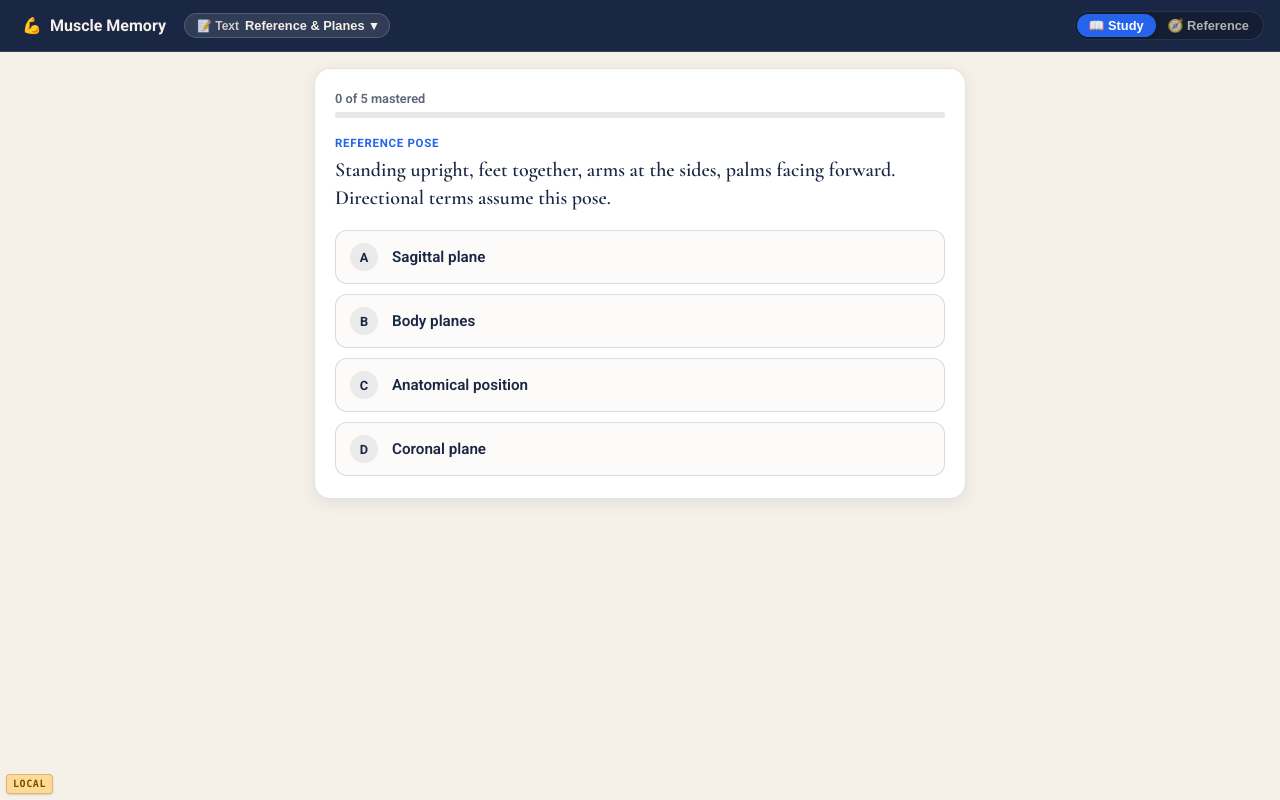
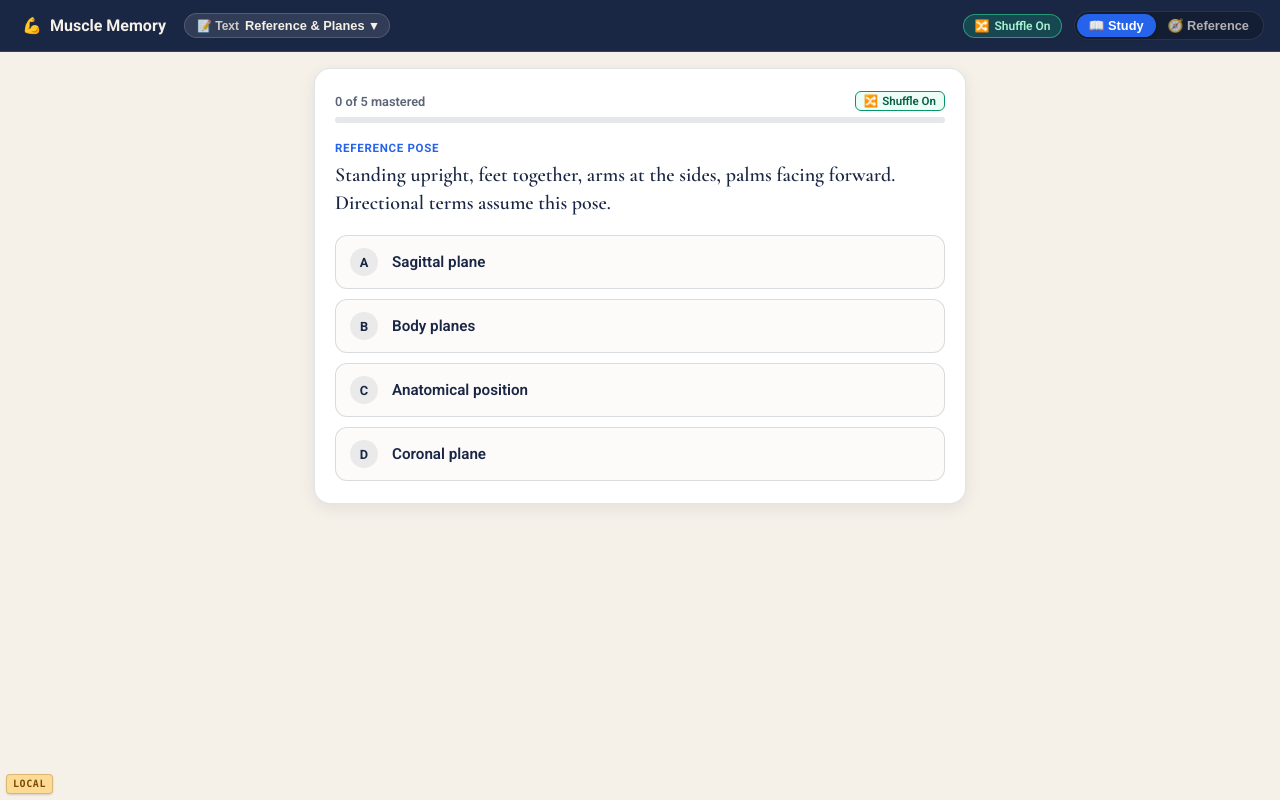
Before and after one commit to LikeMyBread/muscle, a React (Vite) app: page / in a window 1280 px wide. Both pictures are taken after a click on the button 614 px from the left and 470 px from the top of the page. Built offline with nearby package versions, Linux system fonts and the light colour scheme; a web font is replaced by a local one.

Commit message:
Add question order randomization feature to study mode

```diff
--- a/src/muscle/components/AppHeader.tsx
+++ b/src/muscle/components/AppHeader.tsx
@@ -9,6 +9,8 @@ export default function AppHeader() {
   const activeUnitId = useStudyStore((s) => s.activeUnitId);
   const setNavOpen = useStudyStore((s) => s.setNavOpen);
   const activeQueue = useStudyStore((s) => s.activeQueue);
+  const randomizeOrder = useStudyStore((s) => s.randomizeOrder);
+  const toggleRandomizeOrder = useStudyStore((s) => s.toggleRandomizeOrder);
 
   const activeUnit = getUnitById(activeUnitId);
   const queueProgress = getQueueProgress(activeQueue);
@@ -45,6 +47,24 @@ export default function AppHeader() {
       </div>
 
       <div className="muscle-app-header__right">
+        {appMode === 'study' ? (
+          <button
+            type="button"
+            className={`muscle-app-header__shuffle-btn ${randomizeOrder ? 'is-active' : ''}`}
+            onClick={toggleRandomizeOrder}
+            title={
+              randomizeOrder
+                ? 'Question order: Randomized (click to present in order)'
+                : 'Question order: In order (click to randomize)'
+            }
+            aria-label="Toggle randomize question order"
+            aria-pressed={randomizeOrder}
+          >
+            <span aria-hidden="true">🔀</span>
+            <span className="muscle-app-header__shuffle-text">{randomizeOrder ? 'Shuffle On' : 'In Order'}</span>
+          </button>
+        ) : null}
+
         {appMode === 'study' && queueProgress.inReviewCount > 0 ? (
           <div className="muscle-app-header__queue-badge" title="Mistakes queued for extra practice">
             ⚠️ {queueProgress.inReviewCount} to review
--- a/src/muscle/study/Study3DQuestion.tsx
+++ b/src/muscle/study/Study3DQuestion.tsx
@@ -13,6 +13,8 @@ export default function Study3DQuestion({ question }: { question: StudyQuestion
   const feedback = useStudyStore((s) => s.feedback);
   const activeQueue = useStudyStore((s) => s.activeQueue);
   const resetCameraView = useMuscleStore((s) => s.resetCameraView);
+  const randomizeOrder = useStudyStore((s) => s.randomizeOrder);
+  const toggleRandomizeOrder = useStudyStore((s) => s.toggleRandomizeOrder);
 
   useEffect(() => {
     useMuscleStore.getState().setStudyActive(true);
@@ -71,14 +73,31 @@ export default function Study3DQuestion({ question }: { question: StudyQuestion
         {/* Progress meter */}
         <div className="muscle-study-progress">
           <div className="muscle-study-progress__info">
-            <span>
+            <span className="muscle-study-progress__count">
               {progress.masteredCount} of {progress.totalItems} mastered
             </span>
-            {progress.inReviewCount > 0 ? (
-              <span className="muscle-study-progress__review">
-                ⚡ {progress.inReviewCount} in error review
-              </span>
-            ) : null}
+            <div className="muscle-study-progress__meta">
+              {progress.inReviewCount > 0 ? (
+                <span className="muscle-study-progress__review">
+                  ⚡ {progress.inReviewCount} in error review
+                </span>
+              ) : null}
+              <button
+                type="button"
+                className={`muscle-study-shuffle-btn ${randomizeOrder ? 'is-active' : ''}`}
+                onClick={toggleRandomizeOrder}
+                title={
+                  randomizeOrder
+                    ? 'Questions randomized (click to present in order)'
+                    : 'Questions presented in order (click to randomize)'
+                }
+                aria-label="Toggle randomize question order"
+                aria-pressed={randomizeOrder}
+              >
+                <span aria-hidden="true">🔀</span>
+                <span>{randomizeOrder ? 'Shuffle On' : 'In Order'}</span>
+              </button>
+            </div>
           </div>
           <div
             className="muscle-study-progress__bar"
--- a/src/muscle/study/StudyCurriculumNav.tsx
+++ b/src/muscle/study/StudyCurriculumNav.tsx
@@ -27,6 +27,8 @@ export default function StudyCurriculumNav() {
   const completedUnitIds = useStudyStore((s) => s.completedUnitIds);
   const debugUnlocked = useStudyStore((s) => s.debugUnlocked);
   const toggleDebugUnlock = useStudyStore((s) => s.toggleDebugUnlock);
+  const randomizeOrder = useStudyStore((s) => s.randomizeOrder);
+  const toggleRandomizeOrder = useStudyStore((s) => s.toggleRandomizeOrder);
 
   if (!navOpen) return null;
 
@@ -53,8 +55,21 @@ export default function StudyCurriculumNav() {
           </button>
         </header>
 
-        {/* Debug Unlock Toggle Bar */}
+        {/* Debug Unlock and Question Ordering Controls */}
         <div className="muscle-curriculum-debug-bar">
+          <button
+            type="button"
+            onClick={toggleRandomizeOrder}
+            className={`muscle-study-shuffle-nav-btn ${randomizeOrder ? 'is-active' : ''}`}
+            title={
+              randomizeOrder
+                ? 'Question order: Randomized (click for in-order)'
+                : 'Question order: In order (click to randomize)'
+            }
+            aria-pressed={randomizeOrder}
+          >
+            {randomizeOrder ? '🔀 Questions: Randomized' : '➡️ Questions: In Order'}
+          </button>
           <button
             type="button"
             onClick={toggleDebugUnlock}
--- a/src/muscle/study/StudyTextQuestion.tsx
+++ b/src/muscle/study/StudyTextQuestion.tsx
@@ -12,6 +12,8 @@ export default function StudyTextQuestion({ question }: { question: StudyQuestio
   const nextQuestion = useStudyStore((s) => s.nextQuestion);
   const feedback = useStudyStore((s) => s.feedback);
   const activeQueue = useStudyStore((s) => s.activeQueue);
+  const randomizeOrder = useStudyStore((s) => s.randomizeOrder);
+  const toggleRandomizeOrder = useStudyStore((s) => s.toggleRandomizeOrder);
 
   const progress = getQueueProgress(activeQueue);
   const isAnswered = Boolean(feedback?.answered);
@@ -24,14 +26,31 @@ export default function StudyTextQuestion({ question }: { question: StudyQuestio
       {/* Top progress meter */}
       <div className="muscle-study-progress">
         <div className="muscle-study-progress__info">
-          <span>
+          <span className="muscle-study-progress__count">
             {progress.masteredCount} of {progress.totalItems} mastered
           </span>
-          {progress.inReviewCount > 0 ? (
-            <span className="muscle-study-progress__review">
-              ⚡ {progress.inReviewCount} in error review
-            </span>
-          ) : null}
+          <div className="muscle-study-progress__meta">
+            {progress.inReviewCount > 0 ? (
+              <span className="muscle-study-progress__review">
+                ⚡ {progress.inReviewCount} in error review
+              </span>
+            ) : null}
+            <button
+              type="button"
+              className={`muscle-study-shuffle-btn ${randomizeOrder ? 'is-active' : ''}`}
+              onClick={toggleRandomizeOrder}
+              title={
+                randomizeOrder
+                  ? 'Questions randomized (click to present in order)'
+                  : 'Questions presented in order (click to randomize)'
+              }
+              aria-label="Toggle randomize question order"
+              aria-pressed={randomizeOrder}
+            >
+              <span aria-hidden="true">🔀</span>
+              <span>{randomizeOrder ? 'Shuffle On' : 'In Order'}</span>
+            </button>
+          </div>
         </div>
         <div className="muscle-study-progress__bar" role="progressbar" aria-valuenow={progress.progressPercent} aria-valuemin={0} aria-valuemax={100}>
           <div
--- a/src/muscle/study/StudyUnitComplete.tsx
+++ b/src/muscle/study/StudyUnitComplete.tsx
@@ -13,6 +13,8 @@ export default function StudyUnitComplete() {
   const selectUnit = useStudyStore((s) => s.selectUnit);
   const setNavOpen = useStudyStore((s) => s.setNavOpen);
   const restartCurrentUnit = useStudyStore((s) => s.restartCurrentUnit);
+  const randomizeOrder = useStudyStore((s) => s.randomizeOrder);
+  const toggleRandomizeOrder = useStudyStore((s) => s.toggleRandomizeOrder);
 
   const currentUnit = getUnitById(activeUnitId);
   const graduated = isGraduatedTo3D(completedUnitIds);
@@ -80,7 +82,18 @@ export default function StudyUnitComplete() {
               className="muscle-unit-complete__btn muscle-unit-complete__btn--secondary"
               onClick={restartCurrentUnit}
             >
-              Practice This Unit Again
+              {randomizeOrder ? 'Practice Again (Randomized 🔀)' : 'Practice Again (In Order ➡️)'}
+            </button>
+            <button
+              type="button"
+              className="muscle-unit-complete__btn muscle-unit-complete__btn--secondary"
+              onClick={() => {
+                toggleRandomizeOrder();
+                restartCurrentUnit();
+              }}
+              title="Switch order mode and restart practice"
+            >
+              {randomizeOrder ? 'Switch to In-Order & Practice ➡️' : 'Switch to Randomized & Practice 🔀'}
             </button>
             <button
               type="button"
--- a/src/muscle/study/studyMode.css
+++ b/src/muscle/study/studyMode.css
@@ -328,6 +328,18 @@
   font-size: 0.8rem;
   font-weight: 600;
   color: var(--muscle-muted);
+  gap: 8px;
+}
+
+.muscle-study-progress__count {
+  white-space: nowrap;
+}
+
+.muscle-study-progress__meta {
+  display: flex;
+  align-items: center;
+  gap: 8px;
+  flex-wrap: wrap;
 }
 
 .muscle-study-progress__review {
@@ -336,6 +348,91 @@
   padding: 2px 8px;
   border-radius: 6px;
   font-size: 0.72rem;
+  white-space: nowrap;
+}
+
+.muscle-study-shuffle-btn {
+  display: inline-flex;
+  align-items: center;
+  gap: 4px;
+  background: var(--muscle-cream, #f5f0e8);
+  border: 1px solid var(--muscle-border, #e2e8f0);
+  color: var(--muscle-navy, #1a2744);
+  font-size: 0.72rem;
+  font-weight: 600;
+  padding: 2px 8px;
+  border-radius: 6px;
+  cursor: pointer;
+  transition: all 0.15s ease;
+  font-family: inherit;
+  white-space: nowrap;
+}
+
+.muscle-study-shuffle-btn:hover {
+  background: #ffffff;
+  border-color: var(--muscle-lapis, #2563eb);
+  color: var(--muscle-lapis, #2563eb);
+}
+
+.muscle-study-shuffle-btn.is-active {
+  background: #ecfdf5;
+  border-color: var(--muscle-emerald, #059669);
+  color: #065f46;
+}
+
+.muscle-app-header__shuffle-btn {
+  display: inline-flex;
+  align-items: center;
+  gap: 5px;
+  background: rgba(255, 255, 255, 0.08);
+  border: 1px solid rgba(255, 255, 255, 0.18);
+  color: var(--muscle-cream, #f5f0e8);
+  font-size: 0.75rem;
+  font-weight: 600;
+  padding: 4px 10px;
+  border-radius: 16px;
+  cursor: pointer;
+  transition: all 0.15s ease;
+  font-family: inherit;
+  white-space: nowrap;
+}
+
+.muscle-app-header__shuffle-btn:hover {
+  background: rgba(255, 255, 255, 0.16);
+  border-color: rgba(255, 255, 255, 0.32);
+}
+
+.muscle-app-header__shuffle-btn.is-active {
+  background: rgba(16, 185, 129, 0.22);
+  border-color: rgba(52, 211, 153, 0.6);
+  color: #a7f3d0;
+}
+
+.muscle-study-shuffle-nav-btn {
+  display: inline-flex;
+  align-items: center;
+  gap: 6px;
+  padding: 5px 12px;
+  font-size: 0.8rem;
+  font-weight: 600;
+  border-radius: 8px;
+  border: 1px solid #cbd5e1;
+  background: #ffffff;
+  color: #334155;
+  cursor: pointer;
+  transition: all 0.15s ease;
+  font-family: inherit;
+}
+
+.muscle-study-shuffle-nav-btn:hover {
+  border-color: #64748b;
+  background: #f1f5f9;
+}
+
+.muscle-study-shuffle-nav-btn.is-active {
+  background: #ecfdf5;
+  border-color: var(--muscle-emerald, #059669);
+  color: #065f46;
 }
 
 .muscle-study-progress__bar {
--- a/src/muscle/study/studyQueue.ts
+++ b/src/muscle/study/studyQueue.ts
@@ -2,8 +2,36 @@ import type { QueueItem } from './types';
 
 export const REQUIRED_REPS_ON_MISTAKE = 2;
 
-export function createInitialQueue(itemIds: string[]): QueueItem[] {
-  return itemIds.map((id) => ({
+export interface QueueOptions {
+  randomize?: boolean;
+  rng?: () => number;
+}
+
+/**
+ * Standard in-place Fisher-Yates array shuffle returning a new copy.
+ */
+export function shuffleQueueItems<T>(items: T[], rng: () => number = Math.random): T[] {
+  const copy = [...items];
+  for (let i = copy.length - 1; i > 0; i--) {
+    const j = Math.floor(rng() * (i + 1));
+    [copy[i], copy[j]] = [copy[j], copy[i]];
+  }
+  return copy;
+}
+
+/**
+ * Creates the initial active queue for a study unit.
+ * When `options.randomize` is true, the item order is shuffled.
+ */
+export function createInitialQueue(
+  itemIds: string[],
+  options?: QueueOptions,
+): QueueItem[] {
+  const orderedIds = options?.randomize
+    ? shuffleQueueItems(itemIds, options.rng)
+    : itemIds;
+
+  return orderedIds.map((id) => ({
     id,
     requiredRemaining: 1,
     totalAttempts: 0,
@@ -15,21 +43,61 @@ export function createInitialQueue(itemIds: string[]): QueueItem[] {
 /**
  * Selects the next item to present. Avoids repeating the last asked item immediately
  * if other active items are waiting in the queue.
+ *
+ * When `options.randomize` is true, randomly selects among eligible pending items
+ * rather than strictly picking the first one in list order.
  */
 export function getNextQueueTarget(
   queue: QueueItem[],
   lastTargetId: string | null = null,
+  options?: QueueOptions,
 ): QueueItem | null {
   const pending = queue.filter((item) => item.requiredRemaining > 0);
   if (pending.length === 0) return null;
   if (pending.length === 1) return pending[0];
 
   const differentPending = pending.filter((item) => item.id !== lastTargetId);
-  if (differentPending.length > 0) {
-    return differentPending[0];
+  const candidatePool = differentPending.length > 0 ? differentPending : pending;
+
+  if (options?.randomize) {
+    const rng = options.rng ?? Math.random;
+    const index = Math.floor(rng() * candidatePool.length);
+    return candidatePool[index];
   }
 
-  return pending[0];
+  return candidatePool[0];
+}
+
+/**
+ * Reorders the pending items in the queue when question ordering mode changes.
+ * Mastered items remain in place; pending items are either shuffled or restored to original item order.
+ */
+export function reorderQueue(
+  queue: QueueItem[],
+  randomize: boolean,
+  originalOrder?: string[],
+  rng: () => number = Math.random,
+): QueueItem[] {
+  const mastered = queue.filter((item) => item.requiredRemaining <= 0);
+  const pending = queue.filter((item) => item.requiredRemaining > 0);
+
+  if (pending.length <= 1) return queue;
+
+  let reorderedPending: QueueItem[];
+  if (randomize) {
+    reorderedPending = shuffleQueueItems(pending, rng);
+  } else if (originalOrder && originalOrder.length > 0) {
+    const orderMap = new Map(originalOrder.map((id, index) => [id, index]));
+    reorderedPending = [...pending].sort((a, b) => {
+      const idxA = orderMap.has(a.id) ? orderMap.get(a.id)! : 9999;
+      const idxB = orderMap.has(b.id) ? orderMap.get(b.id)! : 9999;
+      return idxA - idxB;
+    });
+  } else {
+    reorderedPending = pending;
+  }
+
+  return [...reorderedPending, ...mastered];
 }
 
 /**
--- a/src/muscle/study/useStudyStore.ts
+++ b/src/muscle/study/useStudyStore.ts
@@ -15,6 +15,7 @@ import {
   recordIncorrectAnswer,
   isQueueComplete,
   getQueueProgress,
+  reorderQueue,
 } from './studyQueue';
 import { generateQuestionForTarget } from './questionGenerator';
 import type { AppMode, QueueItem, StudyAnswerFeedback, StudyQuestion, StudyUnit } from './types';
@@ -23,6 +24,7 @@ const STORAGE_KEY_COMPLETED_UNITS = 'muscle_study_completed_units_v1';
 const STORAGE_KEY_ACTIVE_UNIT = 'muscle_study_active_unit_v1';
 const STORAGE_KEY_APP_MODE = 'muscle_app_mode_v1';
 const STORAGE_KEY_DEBUG_UNLOCK = 'muscle_debug_unlock_curriculum_v1';
+const STORAGE_KEY_RANDOMIZE_ORDER = 'muscle_study_randomize_order_v1';
 
 export function isDebugUnlockRequested(): boolean {
   if (typeof window === 'undefined') return false;
@@ -115,11 +117,34 @@ function saveStoredActiveUnit(unitId: string): void {
   }
 }
 
+function loadStoredRandomizeOrder(): boolean {
+  if (typeof window === 'undefined') return true;
+  try {
+    const raw = localStorage.getItem(STORAGE_KEY_RANDOMIZE_ORDER);
+    if (raw !== null) {
+      return raw === 'true';
+    }
+    return true; // Default to true so questions are randomized by default
+  } catch {
+    return true;
+  }
+}
+
+function saveStoredRandomizeOrder(randomize: boolean): void {
+  if (typeof window === 'undefined') return;
+  try {
+    localStorage.setItem(STORAGE_KEY_RANDOMIZE_ORDER, randomize ? 'true' : 'false');
+  } catch {
+    // Ignore storage quota
+  }
+}
+
 export interface StudyStoreState {
   appMode: AppMode;
   activeUnitId: string;
   completedUnitIds: string[];
   debugUnlocked: boolean;
+  randomizeOrder: boolean;
   activeQueue: QueueItem[];
   currentQuestion: StudyQuestion | null;
   lastTargetId: string | null;
@@ -131,6 +156,8 @@ export interface StudyStoreState {
   setNavOpen: (open: boolean) => void;
   setDebugUnlock: (unlocked: boolean) => void;
   toggleDebugUnlock: () => void;
+  setRandomizeOrder: (randomize: boolean) => void;
+  toggleRandomizeOrder: () => void;
   selectUnit: (unitId: string) => void;
   submitAnswer: (choiceId: string) => void;
   nextQuestion: () => void;
@@ -143,6 +170,7 @@ export const useStudyStore = create<StudyStoreState>((set, get) => {
   const initialAppMode = loadStoredAppMode();
   const initialActiveUnitId = loadStoredActiveUnit();
   const initialDebugUnlocked = isDebugUnlockRequested();
+  const initialRandomizeOrder = loadStoredRandomizeOrder();
   if (initialDebugUnlocked) {
     useMuscleStore.getState().setDebugCurriculumUnlocked(true);
   }
@@ -155,6 +183,7 @@ export const useStudyStore = create<StudyStoreState>((set, get) => {
     activeUnitId: initialActiveUnitId,
     completedUnitIds: initialCompleted,
     debugUnlocked: initialDebugUnlocked,
+    randomizeOrder: initialRandomizeOrder,
     activeQueue: [],
     currentQuestion: null,
     lastTargetId: null,
@@ -171,6 +200,21 @@ export const useStudyStore = create<StudyStoreState>((set, get) => {
     toggleDebugUnlock: () => {
       const next = !get().debugUnlocked;
       get().setDebugUnlock(next);
+    },
+
+    setRandomizeOrder: (randomize: boolean) => {
+      saveStoredRandomizeOrder(randomize);
+      const { activeQueue, activeUnitId } = get();
+      const unit = getUnitById(activeUnitId);
+      const updatedQueue = reorderQueue(activeQueue, randomize, unit?.itemIds);
+      set({
+        randomizeOrder: randomize,
+        activeQueue: updatedQueue,
+      });
+    },
+
+    toggleRandomizeOrder: () => {
+      get().setRandomizeOrder(!get().randomizeOrder);
     },
 
     setAppMode: (mode: AppMode) => {
@@ -224,8 +268,9 @@ export const useStudyStore = create<StudyStoreState>((set, get) => {
       if (!unit) return;
 
       saveStoredActiveUnit(unitId);
-      const queue = createInitialQueue(unit.itemIds);
-      const nextTarget = getNextQueueTarget(queue);
+      const randomize = get().randomizeOrder;
+      const queue = createInitialQueue(unit.itemIds, { randomize });
+      const nextTarget = getNextQueueTarget(queue, null, { randomize });
       const firstQuestion = nextTarget ? generateQuestionForTarget(nextTarget.id, unit) : null;
 
       set({
@@ -342,7 +387,9 @@ export const useStudyStore = create<StudyStoreState>((set, get) => {
       }
 
       // Next question from queue
-      const nextTarget = getNextQueueTarget(activeQueue, lastTargetId);
+      const nextTarget = getNextQueueTarget(activeQueue, lastTargetId, {
+        randomize: get().randomizeOrder,
+      });
       if (!nextTarget) {
         set({ unitCompleted: true });
         return;
```
Also changed, not shown: 2 other files (tests, documents, lock files or other folders).
